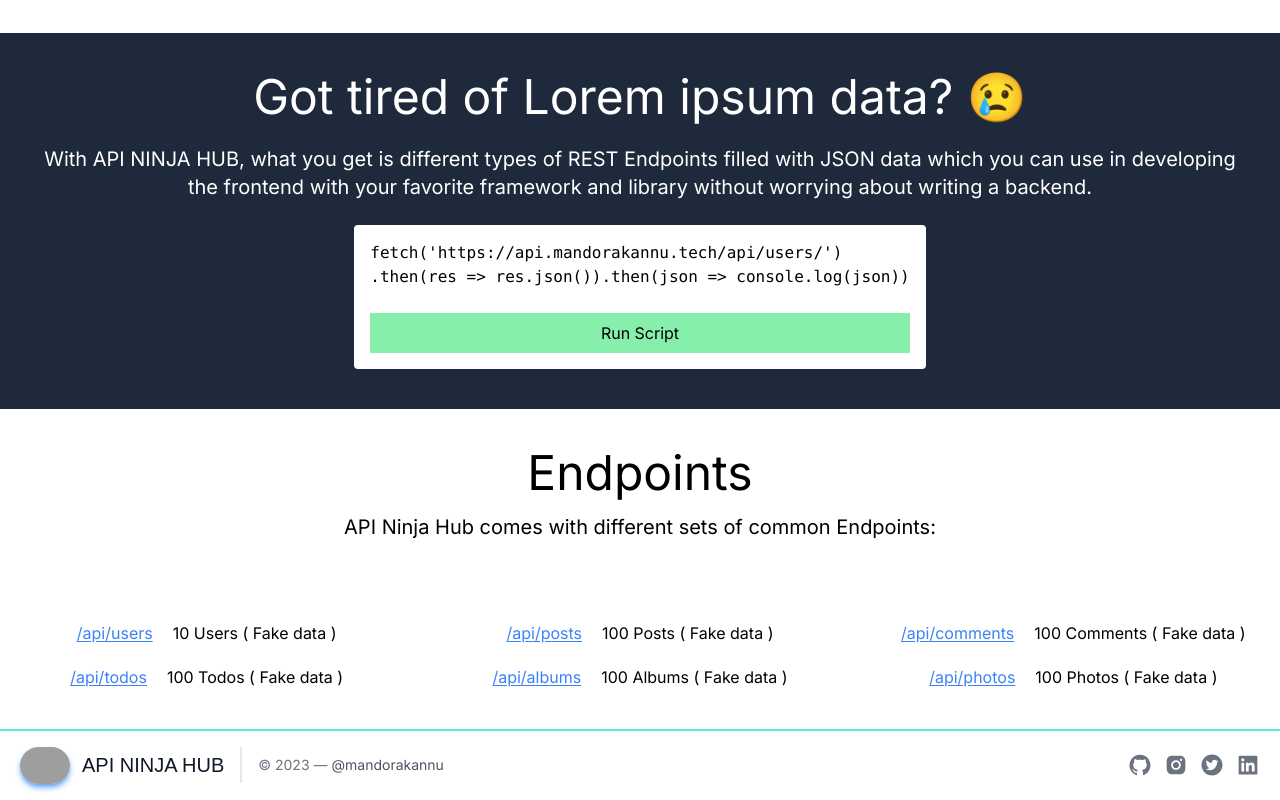
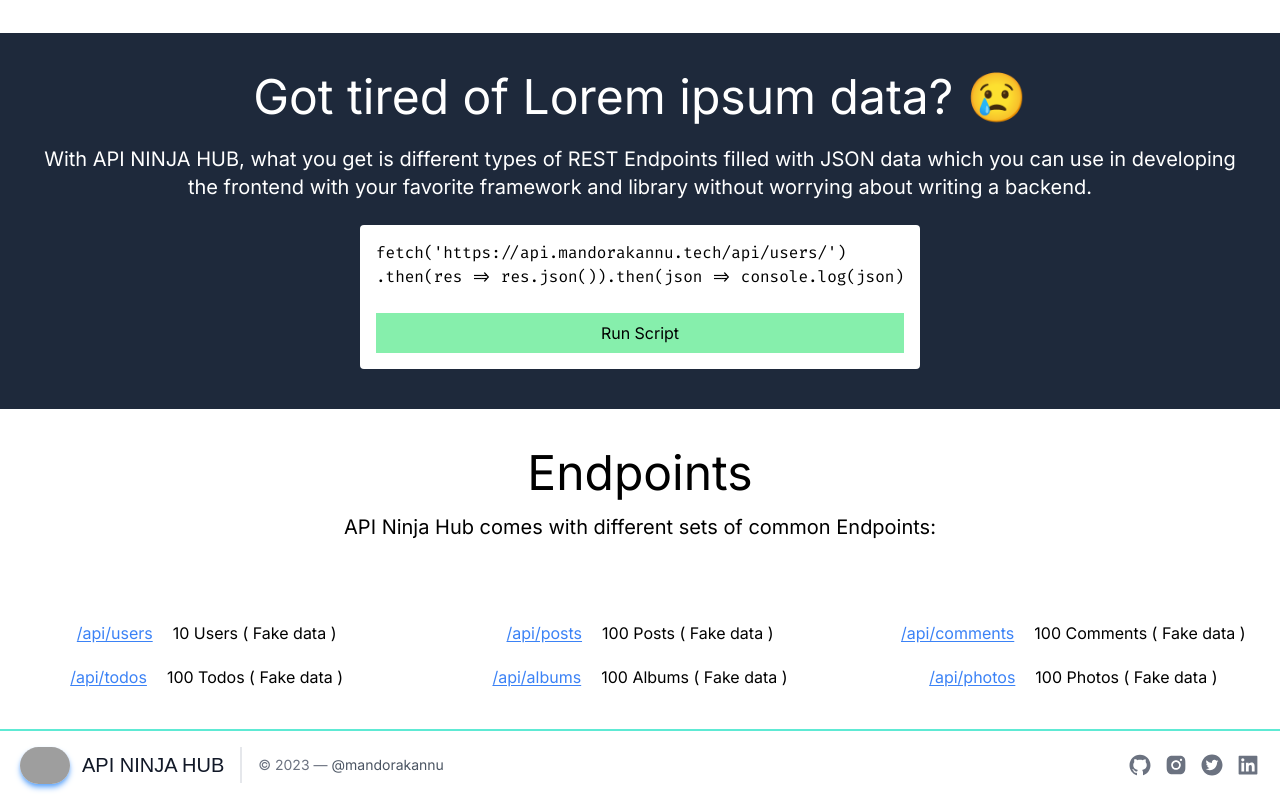
Before and after one commit to mandorakannu/api-ninja-hub-next, a Next.js app: page / in a window 1280 px wide. Shown: the part 741-1541 px from the top of the page. Built offline with nearby package versions, Linux system fonts and the light colour scheme; grey boxes are pictures that could not be loaded; a web font is replaced by a local one.

Commit message:
Fix: overflow condition in Codebase.tsx component

```diff
--- a/components/Codebase.tsx
+++ b/components/Codebase.tsx
@@ -1,14 +1,21 @@
 import Link from "next/link";
+import { Fira_Code } from "next/font/google";
+const fira_code = Fira_Code({
+  subsets: ["latin"],
+  weight: ["300", "400", "500", "600", "700"],
+});
 export default function Codebase() {
-  const api = "fetch('https://api.mandorakannu.tech/api/users/')";
-
-  const result = ".then(res => res.json()).then(json => console.log(json))";
   return (
     <>
       <div className="flex flex-col justify-center items-start rounded gap-6 bg-white text-black p-4">
-        <section className="flex flex-col justify-center items-start">
-          <code>{api}</code>
-          <code>{result}</code>
+        <section className="flex flex-col flex-wrap justify-start items-start">
+          <code className={`${fira_code.className} text-xs lg:text-base`}>
+            fetch&#40;&#39;https://api.mandorakannu.tech/api/users/&#39;&#41;
+          </code>
+          <code className={`${fira_code.className} text-xs lg:text-base`}>
+            .then&#40;res ={">"} res.json&#40;&#41;&#41;.then&#40;json ={">"}{" "}
+            console.log&#40;json&#41;
+          </code>
         </section>
         <Link
           href="https://api.mandorakannu.tech/api/users/"
```
